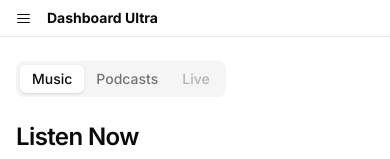
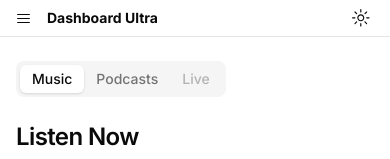
Before and after one commit to f1shy-dev/ultra-dashboard, a Next.js app: page / in a window 390 px wide. Shown: the top 159 px of the page. Built offline with nearby package versions, Linux system fonts and the light colour scheme.

Commit message:
why is it hidden

```diff
--- a/src/components/theme-toggle.tsx
+++ b/src/components/theme-toggle.tsx
@@ -1,24 +1,29 @@
-"use client"
+"use client";
 
-import * as React from "react"
-import { MoonIcon, SunIcon } from "@radix-ui/react-icons"
-import { useTheme } from "next-themes"
+import * as React from "react";
+import { MoonIcon, SunIcon } from "@radix-ui/react-icons";
+import { useTheme } from "next-themes";
 
-import { Button } from "@/components/ui/button"
+import { Button } from "@/components/ui/button";
 import {
 	DropdownMenu,
 	DropdownMenuContent,
 	DropdownMenuItem,
 	DropdownMenuTrigger,
-} from "@/components/ui/dropdown-menu"
-import { MenubarMenu, MenubarTrigger, MenubarContent, MenubarItem } from "@/components/ui/menubar"
+} from "@/components/ui/dropdown-menu";
+import {
+	MenubarMenu,
+	MenubarTrigger,
+	MenubarContent,
+	MenubarItem,
+} from "@/components/ui/menubar";
 
 export function ModeToggle() {
-  const { setTheme } = useTheme()
+	const { setTheme } = useTheme();
 
 	return (
 		<MenubarMenu>
-        <MenubarTrigger className="hidden md:block">
+			<MenubarTrigger>
 				<SunIcon className="h-[1.1rem] w-[1.1rem] rotate-0 scale-100 transition-all dark:-rotate-90 dark:scale-0" />
 				<MoonIcon className="absolute h-[1.1rem] w-[1.1rem] rotate-90 scale-0 transition-all dark:rotate-0 dark:scale-100 -translate-y-[1.1rem]" />
 				<span className="sr-only">Toggle theme</span>
@@ -26,9 +31,8 @@ export function ModeToggle() {
 			<MenubarContent>
 				<MenubarItem onClick={() => setTheme("light")}>Light</MenubarItem>
 				<MenubarItem onClick={() => setTheme("dark")}>Dark</MenubarItem>
-          <MenubarItem onClick={()=> setTheme("system")}>System</MenubarItem>
+				<MenubarItem onClick={() => setTheme("system")}>System</MenubarItem>
 			</MenubarContent>
 		</MenubarMenu>
-
-  )
+	);
 }
```
Lines whose indentation alone changed are shown as unchanged.
